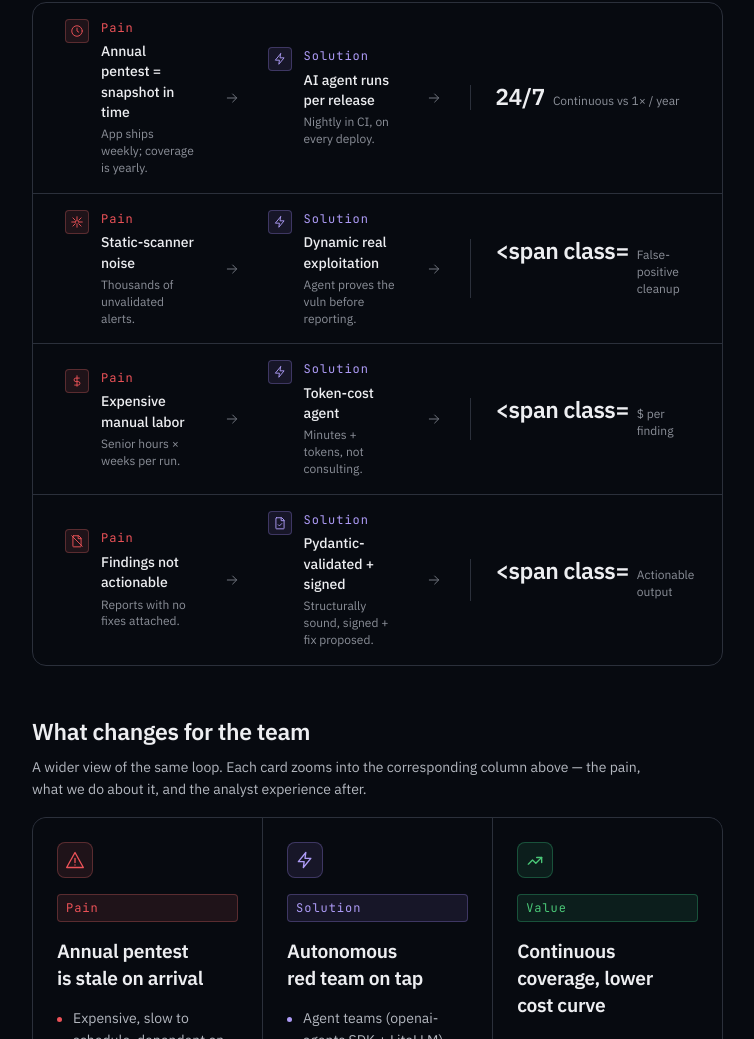
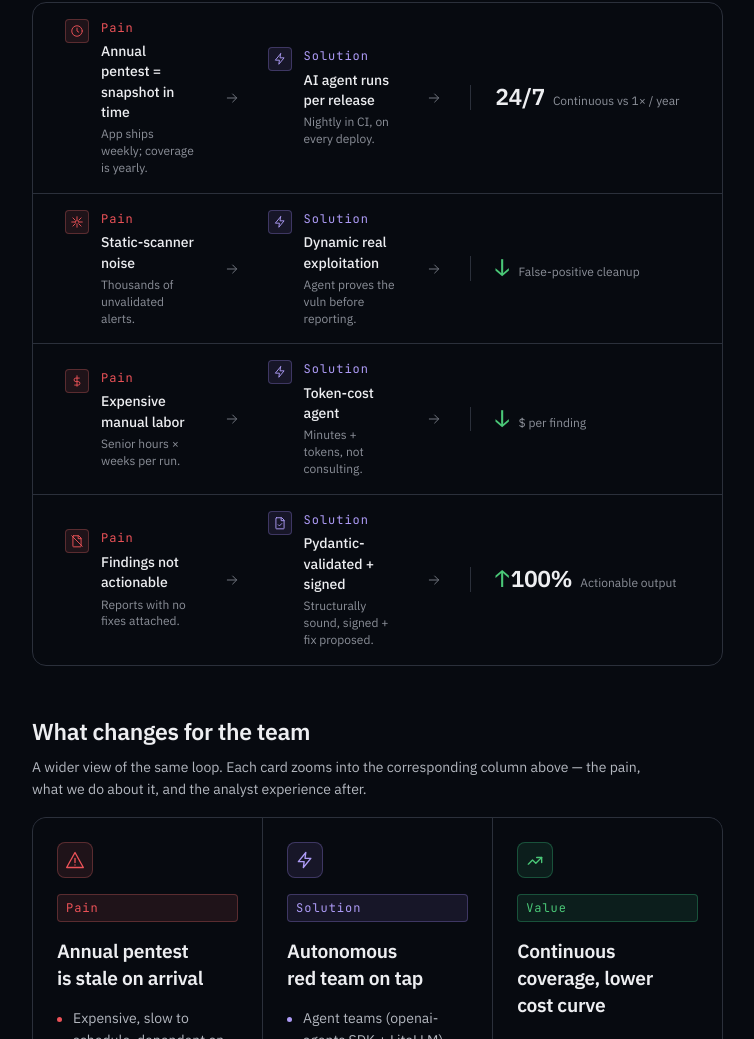
Before and after one commit to echocc00/echocco-site, a plain HTML site: page projects/strixoc.html in a window 1280 px wide. Shown: the part 851-1890 px from the top of the page, without its empty margins (20-774 px from the left). Drawn offline with Linux system fonts and the light colour scheme; animation ran at ten frames a second.

Commit message:
fix(content): repair the garbled metric values on the project pages
The impact metric values rendered as this on the live site:

  ↓100%" data-i18n-zh="↓100%">↓100%

The data-i18n-en attribute carried a nested double quote —

  data-i18n-en="<span class="arrow-down">↓</span>100%"

— so the HTML parser ended the attribute at the first inner quote, emitted
the <div> right there, and turned the rest of the line into visible text.
Fifteen occurrences across seven project pages, in both languages.

The English and Chinese values are the same string, so the attributes
were never needed: i18n.js sets textContent, which would have flattened
the arrow span on a language switch anyway. Removing them leaves the
static markup alone and lets the script skip the element.

The garbled string was also the widest thing on the page — an
unbreakable 854px run inside a grid column — which is what blew the
project layout sideways at 360px.

```diff
--- a/projects/strixoc.html
+++ b/projects/strixoc.html
@@ -308,7 +308,7 @@
 
               <div class="impact-metric">
 
-                <div class="impact-metric-value" data-i18n-en="<span class="arrow-down">↓</span>" data-i18n-zh="<span class="arrow-down">↓</span>"><span class="arrow-down">↓</span></div>
+                <div class="impact-metric-value"><span class="arrow-down">↓</span></div>
 
                 <div class="impact-metric-label" data-i18n-en="False-positive cleanup" data-i18n-zh="误报清理工作量">False-positive cleanup</div>
 
@@ -368,7 +368,7 @@
 
               <div class="impact-metric">
 
-                <div class="impact-metric-value" data-i18n-en="<span class="arrow-down">↓</span>" data-i18n-zh="<span class="arrow-down">↓</span>"><span class="arrow-down">↓</span></div>
+                <div class="impact-metric-value"><span class="arrow-down">↓</span></div>
 
                 <div class="impact-metric-label" data-i18n-en="$ per finding" data-i18n-zh="每条发现成本">$ per finding</div>
 
@@ -428,7 +428,7 @@
 
               <div class="impact-metric">
 
-                <div class="impact-metric-value" data-i18n-en="<span class="arrow-up">↑</span>100%" data-i18n-zh="<span class="arrow-up">↑</span>100%"><span class="arrow-up">↑</span>100%</div>
+                <div class="impact-metric-value"><span class="arrow-up">↑</span>100%</div>
 
                 <div class="impact-metric-label" data-i18n-en="Actionable output" data-i18n-zh="可落地输出">Actionable output</div>
 
```
Also changed, not shown: projects/netsage.html (+1 -1 lines), projects/secopent.html (+2 -2 lines), projects/secopentagent.html (+2 -2 lines), projects/vidslice.html (+2 -2 lines), zh/projects/netsage.html (+1 -1 lines), zh/projects/secopent.html (+2 -2 lines), zh/projects/vidslice.html (+2 -2 lines).
